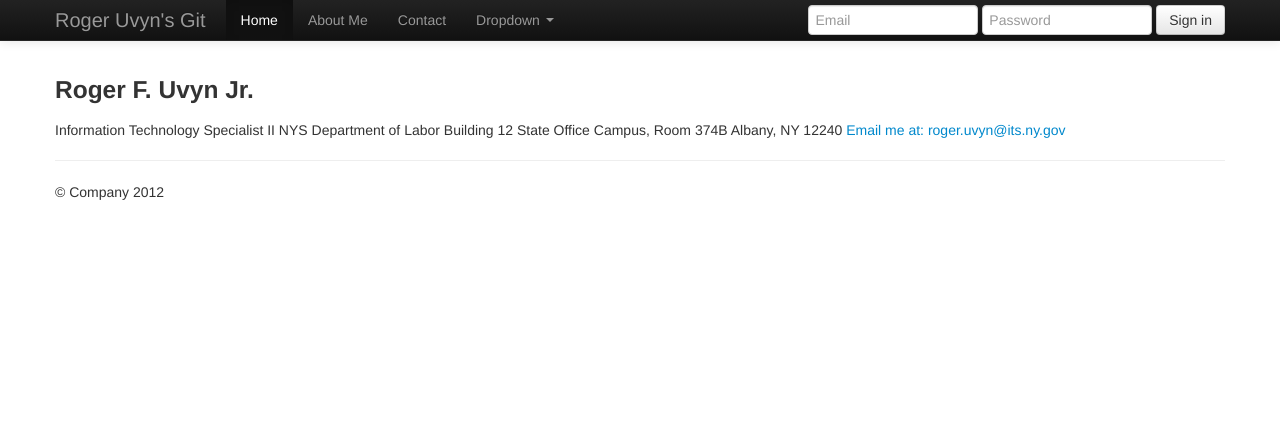
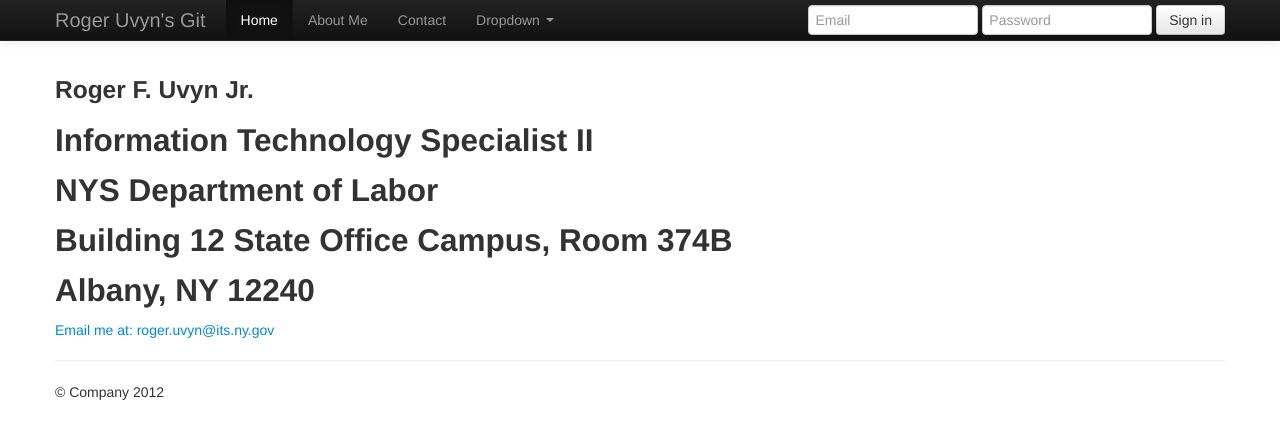
Before and after one commit to RogerUvyn/rogeruvyn.github.com, a Jekyll site: the page built from personal/contactinfo.markdown, in a window 1280 px wide. Shown: the top 439 px of the page. Built offline with Jekyll 4.4.1, drawn with Linux system fonts in a browser that asks for light colours.

Commit message:
Rel 1.42
Rel 1.42

```diff
--- a/personal/contactinfo.markdown
+++ b/personal/contactinfo.markdown
@@ -3,8 +3,8 @@
 ---
 
 ### Roger F. Uvyn Jr.
-Information Technology Specialist II
-NYS Department of Labor
-Building 12 State Office Campus, Room 374B
-Albany, NY 12240
-<a href="mailto:roger.uvyn@its.ny.gov">Email me at: roger.uvyn@its.ny.gov</a>
+##Information Technology Specialist II
+##NYS Department of Labor
+##Building 12 State Office Campus, Room 374B
+##Albany, NY 12240
+<p><a href="mailto:roger.uvyn@its.ny.gov">Email me at: roger.uvyn@its.ny.gov</a></p>
```
